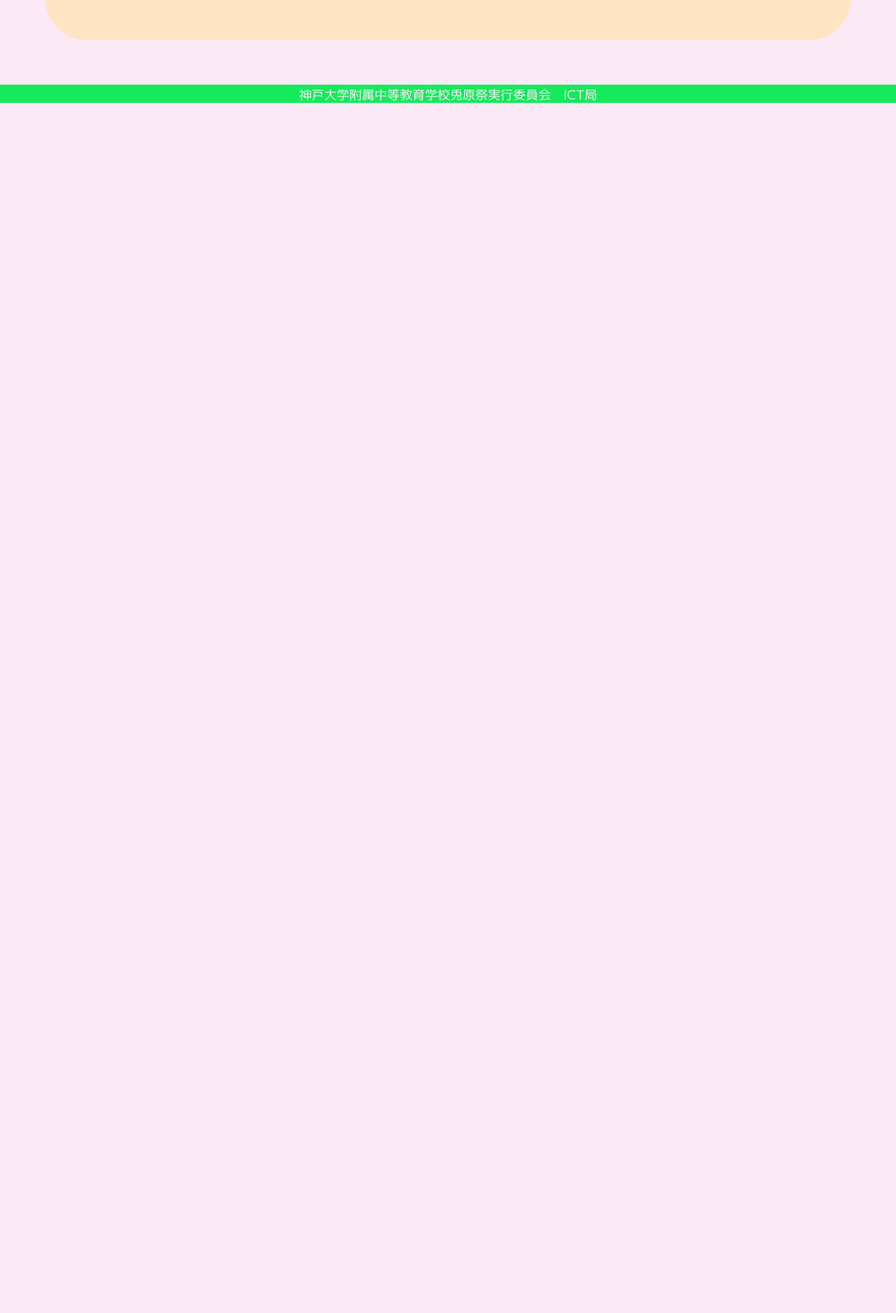
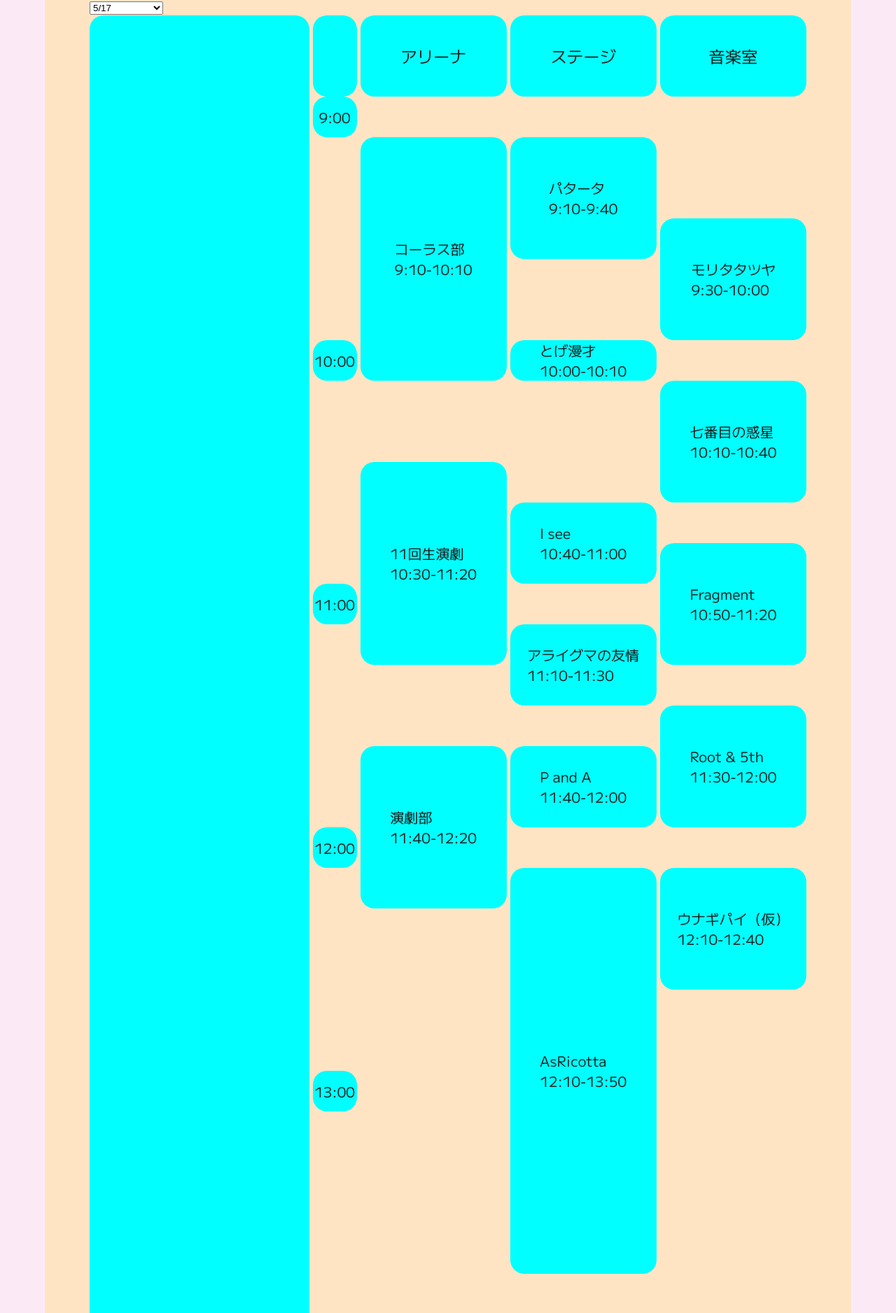
Before and after one commit to TogensaiICT/togensai.jp, a SvelteKit app: page /timetable in a window 1280 px wide. Shown: the part 299-2175 px from the top of the page at 70% size. Before the commit the page ends 800 px from the top, so only its background shows below. Built offline with nearby package versions, Linux system fonts and the light colour scheme; a web font is replaced by a local one.

Commit message:
TTをコードに書き下し

```diff
--- a/package.json
+++ b/package.json
@@ -18,7 +18,8 @@
 		"svelte-check": "^3.6.0",
 		"tslib": "^2.4.1",
 		"typescript": "^5.0.0",
-		"vite": "^5.0.3"
+		"vite": "^5.0.3",
+		"type-fest": "latest"
 	},
 	"type": "module"
 }
--- a/src/routes/access/+page.svelte
+++ b/src/routes/access/+page.svelte
@@ -1,5 +1,5 @@
 <script>
-  import Paper from "../Paper.svelte";
+    import Paper from "../Paper.svelte";
 
 </script>
 <main>
--- a/src/routes/timetable/+page.svelte
+++ b/src/routes/timetable/+page.svelte
@@ -1,40 +1,55 @@
-<script>
+<script lang="ts">
     import Paper from "../Paper.svelte";
 
+    type Date =
+        |"First"
+        |"second_am"
+        |"second_pm";
 </script>
 <main>
     <Paper title="タイムテーブル">
+        <select>
+            <option>5/17</option>
+            <option>5/18 午前の部</option>
+            <option>5/19 午後の部</option>
+        </select>
         <div class="tt">
-            <div class="parent">
-                <div class="div1"> </div>
-                <div class="div2"> </div>
-                <div class="div3"> </div>
-                <div class="div4"> </div>
-                <div class="div5"> </div>
-                <div class="div6"> </div>
-                <div class="div7"> </div>
-                <div class="div8"> </div>
-                <div class="div9"> </div>
-                <div class="div10"> </div>
-                <div class="div11"> </div>
-                <div class="div12"> </div>
-                <div class="div13"> </div>
-                <div class="div14"> </div>
-                <div class="div15"> </div>
-                <div class="div16"> </div>
-                <div class="div17"> </div>
-                <div class="div18"> </div>
-                <div class="div19"> </div>
-                <div class="div20"> </div>
-                <div class="div21"> </div>
-                <div class="div22"> </div>
-                <div class="div23"> </div>
-                <div class="div24"> </div>
-                <div class="div25"> </div>
-                <div class="div26"> </div>
-                <div class="div27"> </div>
-                <div class="div28"> </div>
+            <div class="date">
+                <h2></h2>
             </div>
+            <div class="time"></div>
+            <div class="nine">9:00</div>
+            <div class="ten">10:00</div>
+            <div class="eleven">11:00</div>
+            <div class="twelve">12:00</div>
+            <div class="thirteen">13:00</div>
+            <div class="fourteen">14:00</div>
+            <div class="fifteen">15:00</div>
+            <div class="arena">
+                <h3>アリーナ</h3>
+            </div>
+            <div class="chorus">コーラス部<br>9:10-10:10</div>
+            <div class="eleventh-drama">11回生演劇<br>10:30-11:20</div>
+            <div class="drama">演劇部<br>11:40-12:20</div>
+            <div class="brass">吹奏楽部<br>14:00-14:50</div>
+            <div class="stage">
+                <h3>ステージ</h3>
+            </div>
+            <div class="patata">パタータ<br>9:10-9:40</div>
+            <div class="togemanzai">とげ漫才<br>10:00-10:10</div>
+            <div class="isee">I see<br>10:40-11:00</div>
+            <div class="raccoon-friendship">アライグマの友情<br>11:10-11:30</div>
+            <div class="p-and-a">P and A<br>11:40-12:00</div>
+            <div class="asricotta">AsRicotta<br>12:10-13:50</div>
+            <div class="bingo">ビンゴ大会<br>14:10-14:50</div>
+            <div class="musicroom">
+                <h3>音楽室</h3>
+            </div>
+            <div class="moritatatsuya">モリタタツヤ<br>9:30-10:00</div>
+            <div class="uranus">七番目の惑星<br>10:10-10:40</div>
+            <div class="fragment">Fragment<br>10:50-11:20</div>
+            <div class="root-and-5th">Root & 5th<br>11:30-12:00</div>
+            <div class="unagipai-kari">ウナギパイ（仮）<br>12:10-12:40</div>
         </div>
 
 
@@ -45,39 +60,47 @@
     .tt {
         display: grid;
         grid-template-columns: 1.5fr 0.3fr repeat(3, 1fr);
-grid-template-rows: 5fr repeat(37, 1fr);
+        grid-template-rows: 2fr repeat(37, 1fr);
         grid-column-gap: 5px;
         grid-row-gap: 0px;
+
+        & div {
+            background-color: aqua;
+            border-radius: 20px;
+            display: flex;
+            justify-content: center;
+            align-items: center;
+        }
     }
 
-.div1 { grid-area: 1 / 1 / 39 / 2; }
-.div2 { grid-area: 1 / 2 / 2 / 3; }
-.div3 { grid-area: 2 / 2 / 3 / 3; }
-.div4 { grid-area: 8 / 2 / 9 / 3; }
-.div5 { grid-area: 14 / 2 / 15 / 3; }
-.div6 { grid-area: 20 / 2 / 21 / 3; }
-.div7 { grid-area: 26 / 2 / 27 / 3; }
-.div8 { grid-area: 32 / 2 / 33 / 3; }
-.div9 { grid-area: 38 / 2 / 39 / 3; }
-.div10 { grid-area: 1 / 3 / 2 / 4; }
-.div11 { grid-area: 3 / 3 / 9 / 4; }
-.div12 { grid-area: 11 / 3 / 16 / 4; }
-.div13 { grid-area: 18 / 3 / 22 / 4; }
-.div14 { grid-area: 32 / 3 / 37 / 4; }
-.div15 { grid-area: 1 / 4 / 2 / 5; }
-.div16 { grid-area: 3 / 4 / 6 / 5; }
-.div17 { grid-area: 8 / 4 / 9 / 5; }
-.div18 { grid-area: 12 / 4 / 14 / 5; }
-.div19 { grid-area: 15 / 4 / 17 / 5; }
-.div20 { grid-area: 18 / 4 / 20 / 5; }
-.div21 { grid-area: 21 / 4 / 31 / 5; }
-.div22 { grid-area: 33 / 4 / 38 / 5; }
-.div23 { grid-area: 1 / 5 / 2 / 6; }
-.div24 { grid-area: 5 / 5 / 8 / 6; }
-.div25 { grid-area: 9 / 5 / 12 / 6; }
-.div26 { grid-area: 13 / 5 / 16 / 6; }
-.div27 { grid-area: 17 / 5 / 20 / 6; }
-.div28 { grid-area: 21 / 5 / 24 / 6; }
+    .date { grid-area: 1 / 1 / 39 / 2; }
+    .time { grid-area: 1 / 2 / 2 / 3; }
+    .nine { grid-area: 2 / 2 / 3 / 3; }
+    .ten { grid-area: 8 / 2 / 9 / 3; }
+    .eleven { grid-area: 14 / 2 / 15 / 3; }
+    .twelve { grid-area: 20 / 2 / 21 / 3; }
+    .thirteen { grid-area: 26 / 2 / 27 / 3; }
+    .fourteen { grid-area: 32 / 2 / 33 / 3; }
+    .fifteen { grid-area: 38 / 2 / 39 / 3; }
+    .arena { grid-area: 1 / 3 / 2 / 4; }
+    .chorus { grid-area: 3 / 3 / 9 / 4; }
+    .eleventh-drama { grid-area: 11 / 3 / 16 / 4; }
+    .drama { grid-area: 18 / 3 / 22 / 4; }
+    .brass { grid-area: 32 / 3 / 37 / 4; }
+    .stage { grid-area: 1 / 4 / 2 / 5; }
+    .patata { grid-area: 3 / 4 / 6 / 5; }
+    .togemanzai { grid-area: 8 / 4 / 9 / 5; }
+    .isee { grid-area: 12 / 4 / 14 / 5; }
+    .raccoon-friendship { grid-area: 15 / 4 / 17 / 5; }
+    .p-and-a { grid-area: 18 / 4 / 20 / 5; }
+    .asricotta { grid-area: 21 / 4 / 31 / 5; }
+    .bingo { grid-area: 33 / 4 / 38 / 5; }
+    .musicroom { grid-area: 1 / 5 / 2 / 6; }
+    .moritatatsuya { grid-area: 5 / 5 / 8 / 6; }
+    .uranus { grid-area: 9 / 5 / 12 / 6; }
+    .fragment { grid-area: 13 / 5 / 16 / 6; }
+    .root-and-5th { grid-area: 17 / 5 / 20 / 6; }
+    .unagipai-kari { grid-area: 21 / 5 / 24 / 6; }
 
     @media(max-width: 600px) {
         .tt {
```
Also changed, not shown: src/routes/timetable/data.ts (added, +124 -0 lines), 1 other file (tests, documents, lock files or other folders). Lines whose indentation alone changed are shown as unchanged.
